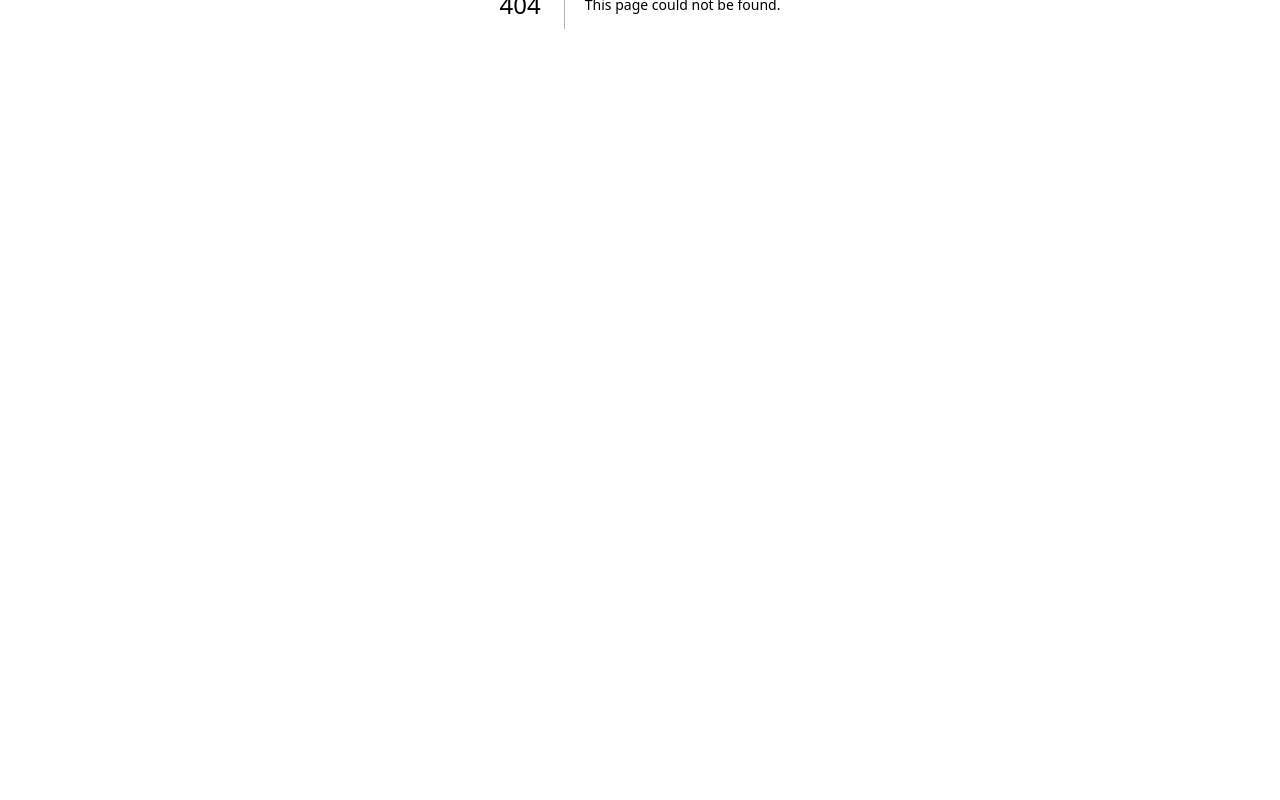
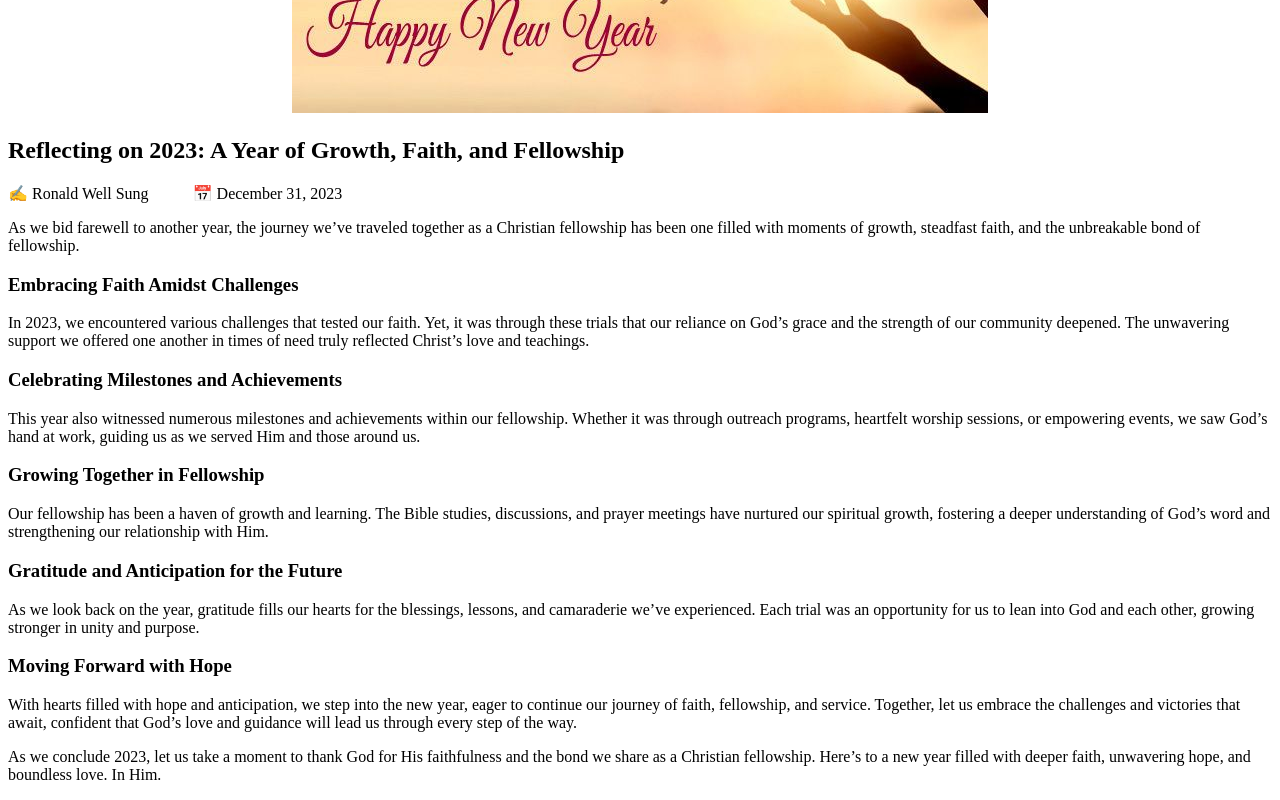
Before and after one commit to hovahyii/pekan-christian-fellowship, a Next.js app: page /reflecting-on-2023-a-year-of-growth-faith-and-fellowship in a window 1280 px wide. Before the commit this address had no page. Shown: the part 396-1196 px from the top of the page. Before the commit the page ends 800 px from the top, so only its background shows below. Built offline with nearby package versions, Linux system fonts and the light colour scheme.

Commit message:
update blog
Signed-off-by: hovahyii <hovahyii@gmail.com>

```diff
--- /dev/null
+++ b/pages/reflecting-on-2023-a-year-of-growth-faith-and-fellowship.mdx
@@ -0,0 +1,38 @@
+import { BackButton } from '/app/components/BackButton.tsx';
+
+<BackButton />
+
+<br /><br /><br />
+
+<div style={{ textAlign: 'center' }}>
+  <img src="/blogs/goodbye-2023-welcome-2024-Graphics-67928943-1.jpg" alt="Happy Graduation" style={{ maxWidth: '100%', height: 'auto' }} />
+</div>
+
+
+## Reflecting on 2023: A Year of Growth, Faith, and Fellowship
+✍️ Ronald Well Sung &emsp; &emsp; 📅 December 31, 2023
+
+
+As we bid farewell to another year, the journey we’ve traveled together as a Christian fellowship has been one filled with moments of growth, steadfast faith, and the unbreakable bond of fellowship.
+
+### Embracing Faith Amidst Challenges
+
+In 2023, we encountered various challenges that tested our faith. Yet, it was through these trials that our reliance on God’s grace and the strength of our community deepened. The unwavering support we offered one another in times of need truly reflected Christ’s love and teachings.
+
+### Celebrating Milestones and Achievements
+
+This year also witnessed numerous milestones and achievements within our fellowship. Whether it was through outreach programs, heartfelt worship sessions, or empowering events, we saw God’s hand at work, guiding us as we served Him and those around us.
+
+### Growing Together in Fellowship
+
+Our fellowship has been a haven of growth and learning. The Bible studies, discussions, and prayer meetings have nurtured our spiritual growth, fostering a deeper understanding of God’s word and strengthening our relationship with Him.
+
+### Gratitude and Anticipation for the Future
+
+As we look back on the year, gratitude fills our hearts for the blessings, lessons, and camaraderie we’ve experienced. Each trial was an opportunity for us to lean into God and each other, growing stronger in unity and purpose.
+
+### Moving Forward with Hope
+
+With hearts filled with hope and anticipation, we step into the new year, eager to continue our journey of faith, fellowship, and service. Together, let us embrace the challenges and victories that await, confident that God’s love and guidance will lead us through every step of the way.
+
+As we conclude 2023, let us take a moment to thank God for His faithfulness and the bond we share as a Christian fellowship. Here’s to a new year filled with deeper faith, unwavering hope, and boundless love. In Him.
```
Also changed, not shown: posts/reflecting-on-2023-a-year-of-growth-faith-and-fellowship.mdx (added, +7 -0 lines), public/blogs/goodbye-2023-welcome-2024-Graphics-67928943-1.jpg (added).
